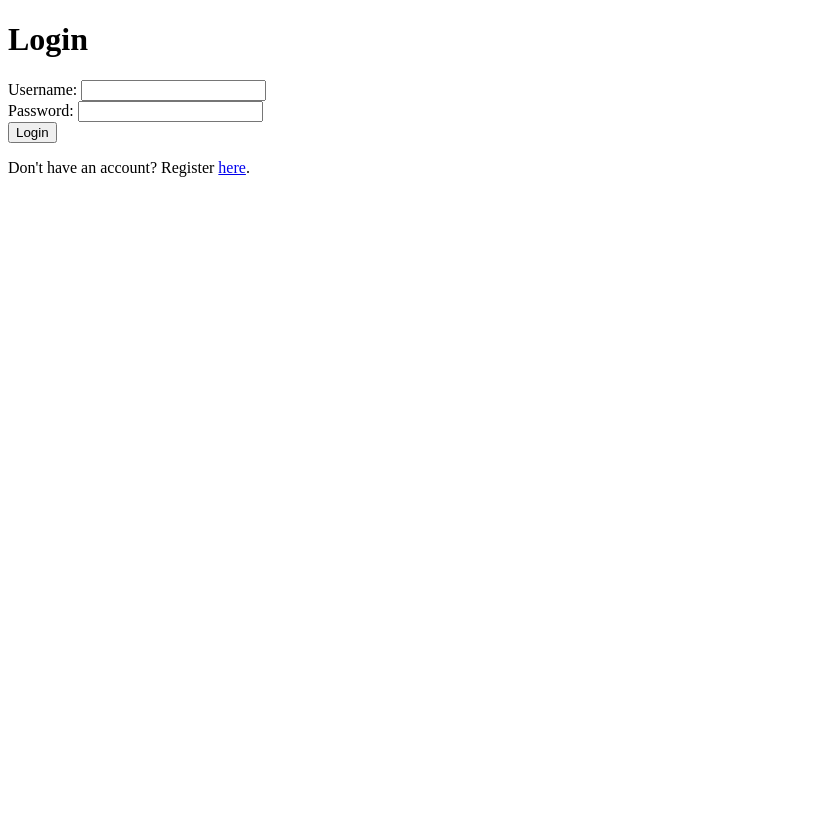
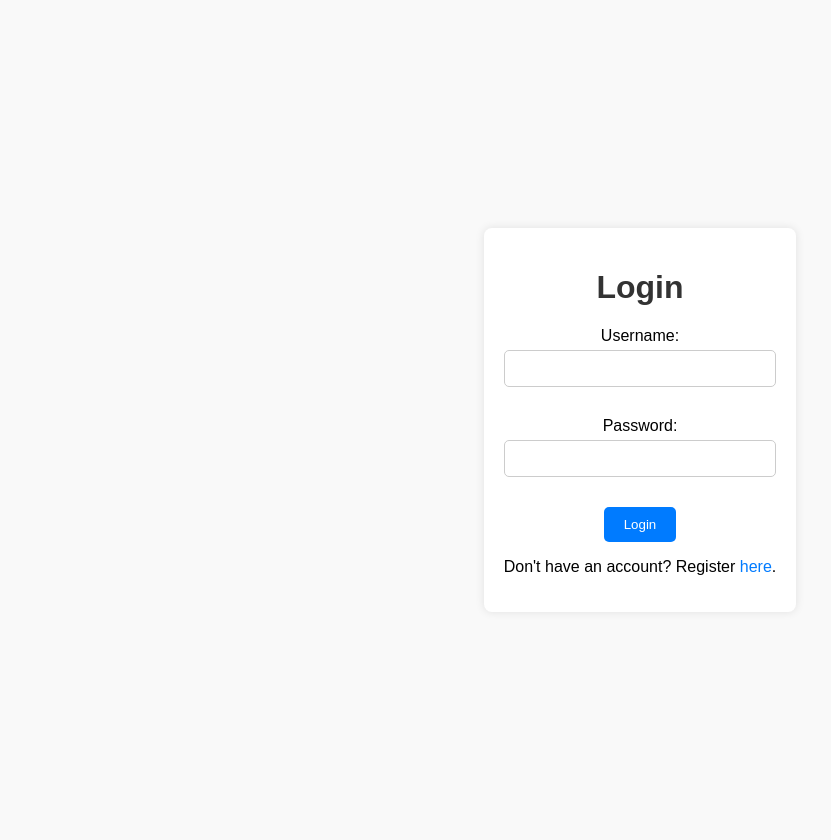
Before and after one commit to Ta1al/Tale-Trail, a PHP site: template src/views/auth/login.php in a window 1280 px wide. Shown: the whole page, without its empty margins (0-831 px from the left). Before the commit the page ends 177 px from the top, so only its background shows below. Run offline with PHP 8.4, Linux system fonts and the light colour scheme; the template is opened without the code that fills it, so the values that code supplies are empty.

Commit message:
feat(auth): add login page styling and structure

```diff
--- /dev/null
+++ b/public/css/login.css
@@ -0,0 +1,63 @@
+body {
+  font-family: Arial, sans-serif;
+  margin: 20px;
+  background-color: #f9f9f9;
+  display: flex;
+  justify-content: center;
+  align-items: center;
+  height: 100vh;
+}
+
+.container {
+  max-width: 400px;
+  margin: 0 auto;
+  padding: 20px;
+  background: white;
+  border-radius: 8px;
+  box-shadow: 0 0 10px rgba(0, 0, 0, 0.1);
+  text-align: center;
+}
+
+h1 {
+  color: #333;
+}
+
+form {
+  display: flex;
+  flex-direction: column;
+  align-items: center;
+  gap: 5px;
+}
+
+input[type="text"],
+input[type="password"] {
+  width: 100%;
+  padding: 10px;
+  margin-bottom: 2px; /* Further reduced margin */
+  border: 1px solid #ccc;
+  border-radius: 5px;
+  box-sizing: border-box;
+}
+
+button {
+  padding: 10px 20px;
+  background-color: #007bff;
+  color: white;
+  border: none;
+  border-radius: 5px;
+  cursor: pointer;
+  transition: background-color 0.3s;
+}
+
+button:hover {
+  background-color: #0056b3;
+}
+
+a {
+  color: #007bff;
+  text-decoration: none;
+}
+
+a:hover {
+  text-decoration: underline;
+}
--- a/src/views/auth/login.php
+++ b/src/views/auth/login.php
@@ -3,18 +3,21 @@
 
 <head>
   <title>Login</title>
+  <link rel="stylesheet" type="text/css" href="/css/login.css">
 </head>
 
 <body>
+  <div class="container">
     <h1>Login</h1>
     <form method="POST" action="/login">
       <label>Username:</label>
       <input type="text" name="username" required><br>
       <label>Password:</label>
       <input type="password" name="password" required><br>
-    <button type="submit">Login</button>
+      <button type="submit" class="button">Login</button>
     </form>
     <p>Don't have an account? Register <a href="/register">here</a>.</p>
+  </div>
 </body>
 
 </html>
```
Lines whose indentation alone changed are shown as unchanged.
